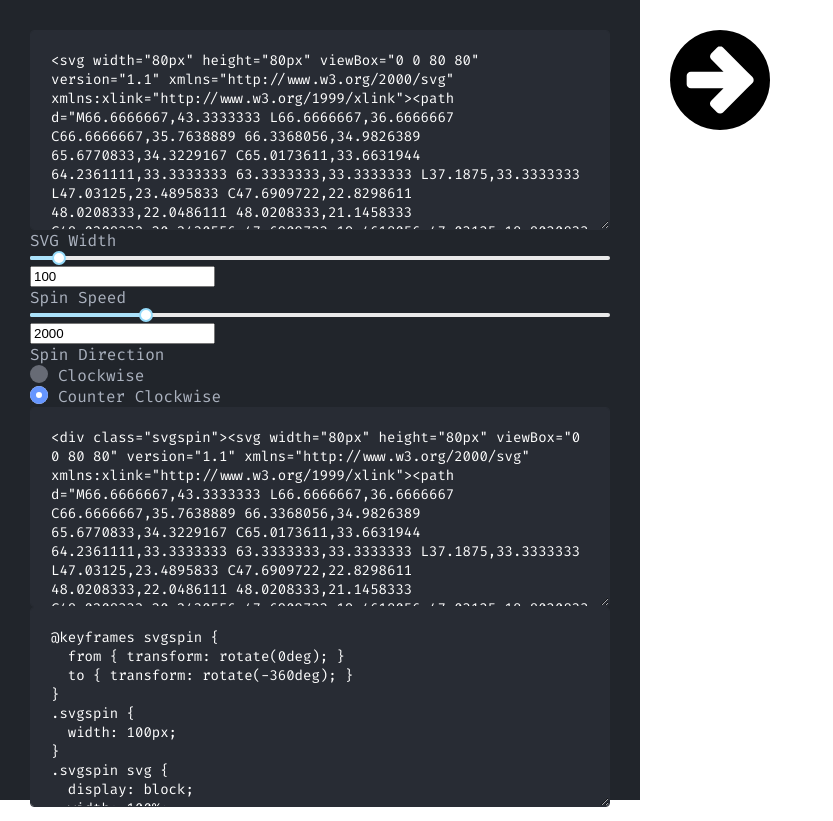
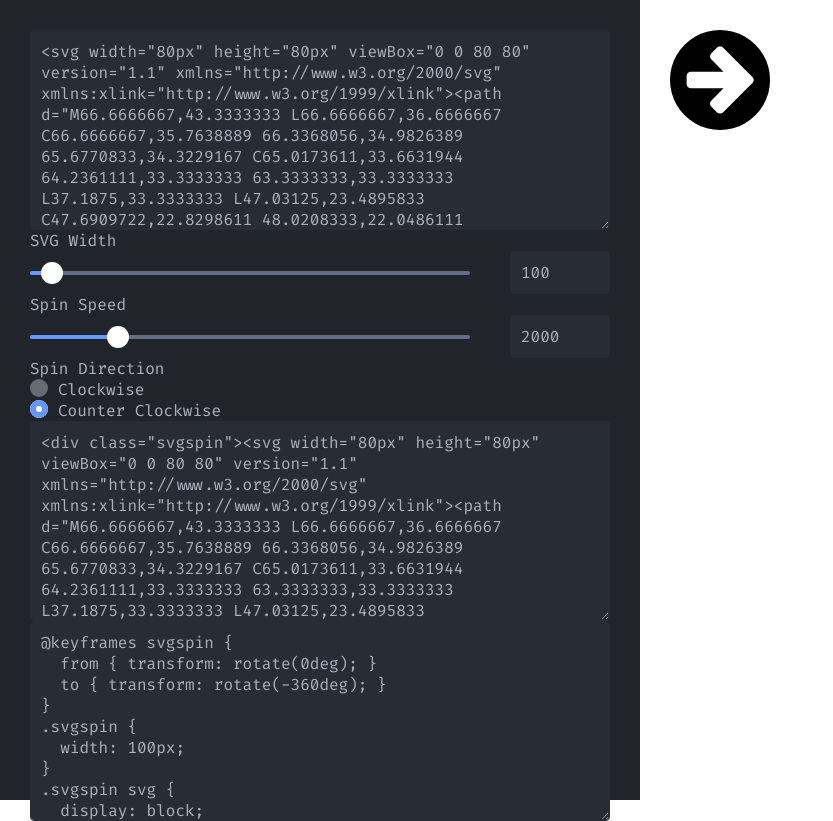
Before and after one commit to sambrannon/svgspin, a React (Create React App) app: page / in a window 1280 px wide. Shown: the whole page, without its empty margins (0-833 px from the left). Built offline with nearby package versions, Linux system fonts and the light colour scheme.

Commit message:
Styled range sliders

```diff
--- a/src/components/ConfigPanel.js
+++ b/src/components/ConfigPanel.js
@@ -23,15 +23,17 @@ function ConfigPanel(props) {
         </FormGroup>
 
         <FormGroup label="SVG Width">
-          <div className="slider">
+          <div className="slider-input">
             <Slider
               min={0}
               max={2000}
               step={10}
               value={props.svgWidthPx}
               onChange={props.onSvgWidthSliderChange}
+              className="slider-input__bar"
             />
             <input
+              className="slider-input__number"
               type="number"
               value={props.svgWidthPx}
               onChange={props.onSvgWidthChange}
@@ -41,15 +43,17 @@ function ConfigPanel(props) {
 
         <FormGroup label="Spin Speed">
           {/* TODO replace with RangeInput component */}
-          <div className="slider">
+          <div className="slider-input">
             <Slider
               min={0}
               max={10000}
               step={100}
               value={props.spinSpeedMs}
               onChange={props.onSpinSpeedSliderChange}
+              className="slider-input__bar"
             />
             <input
+              className="slider-input__number"
               type="number"
               value={props.spinSpeedMs}
               onChange={props.onSpinSpeedChange}
--- a/src/scss/_code-input.scss
+++ b/src/scss/_code-input.scss
@@ -3,16 +3,9 @@
 }
 
 .code-input__text {
+  @include input-reset;
   display: block;
   width: 100%;
-  background-color: $black2;
-  color: $white;
-  padding: 2rem;
-  border-radius: 0.4rem;
-  border: solid 0.1rem #282C34;
   resize: vertical;
-  font-size: 1.4rem;
-  font-family: $app-font-family;
-  outline: none;
   min-height: 20rem;
 }
--- /dev/null
+++ b/src/scss/_slider-input.scss
@@ -0,0 +1,51 @@
+$slider-handle-size: 2.2rem;
+
+.slider-input {
+  display: flex;
+  align-items: center;
+}
+
+.slider-input__bar {
+  position: relative;
+  height: $slider-handle-size;
+  width: 100%;
+  touch-action: none;
+
+  // these are class names from the rc-slider lib
+  // we nedd the extra specificity here in order to actually style things
+  .rc-slider-rail,
+  .rc-slider-track {
+    position: absolute;
+    width: 100%;
+    height: 0.4rem;
+    top: 50%;
+    transform: translateY(-50%);
+    border-radius: 0.2rem;
+  }
+
+  .rc-slider-rail {
+    background-color: $white2;
+  }
+
+  .rc-slider-track {
+    background-color: $blue;
+  }
+
+  .rc-slider-handle {
+    display: block;
+    width: $slider-handle-size;
+    height: $slider-handle-size;
+    border-radius: 50%;
+    position: absolute;
+    background-color: $white;
+    outline: none;
+    cursor: ew-resize;
+  }
+}
+
+.slider-input__number {
+  @include input-reset;
+  margin-left: 4rem;
+  flex-shrink: 0;
+  width: 10rem;
+}
--- a/src/scss/_variables.scss
+++ b/src/scss/_variables.scss
@@ -4,6 +4,7 @@ $black3:  #676B75;
 $blue: #6696FF;
 $white: #FFFFFF;
 $white1: #ABB2BF;
+$white2: #636D83;
 
 $spacing: 3rem;
 
--- a/src/scss/main.scss
+++ b/src/scss/main.scss
@@ -1,8 +1,8 @@
-// Vendor
-@import '../../node_modules/rc-slider/dist/rc-slider.css';
-
 // Setup
 @import 'variables';
+
+// Mixins
+@import 'mixins/input-reset';
 
 // Global
 @import 'global';
@@ -11,4 +11,5 @@
 @import 'app';
 @import 'app-panel';
 @import 'code-input';
+@import 'slider-input';
 @import 'styled-radio';
--- /dev/null
+++ b/src/scss/mixins/_input-reset.scss
@@ -0,0 +1,10 @@
+@mixin input-reset {
+  background-color: $black2;
+  color: $white1;
+  padding: 1rem;
+  border-radius: 0.4rem;
+  border: solid 0.1rem #282C34;
+  font-size: 1.6rem;
+  font-family: $app-font-family;
+  outline: none;
+}
```
